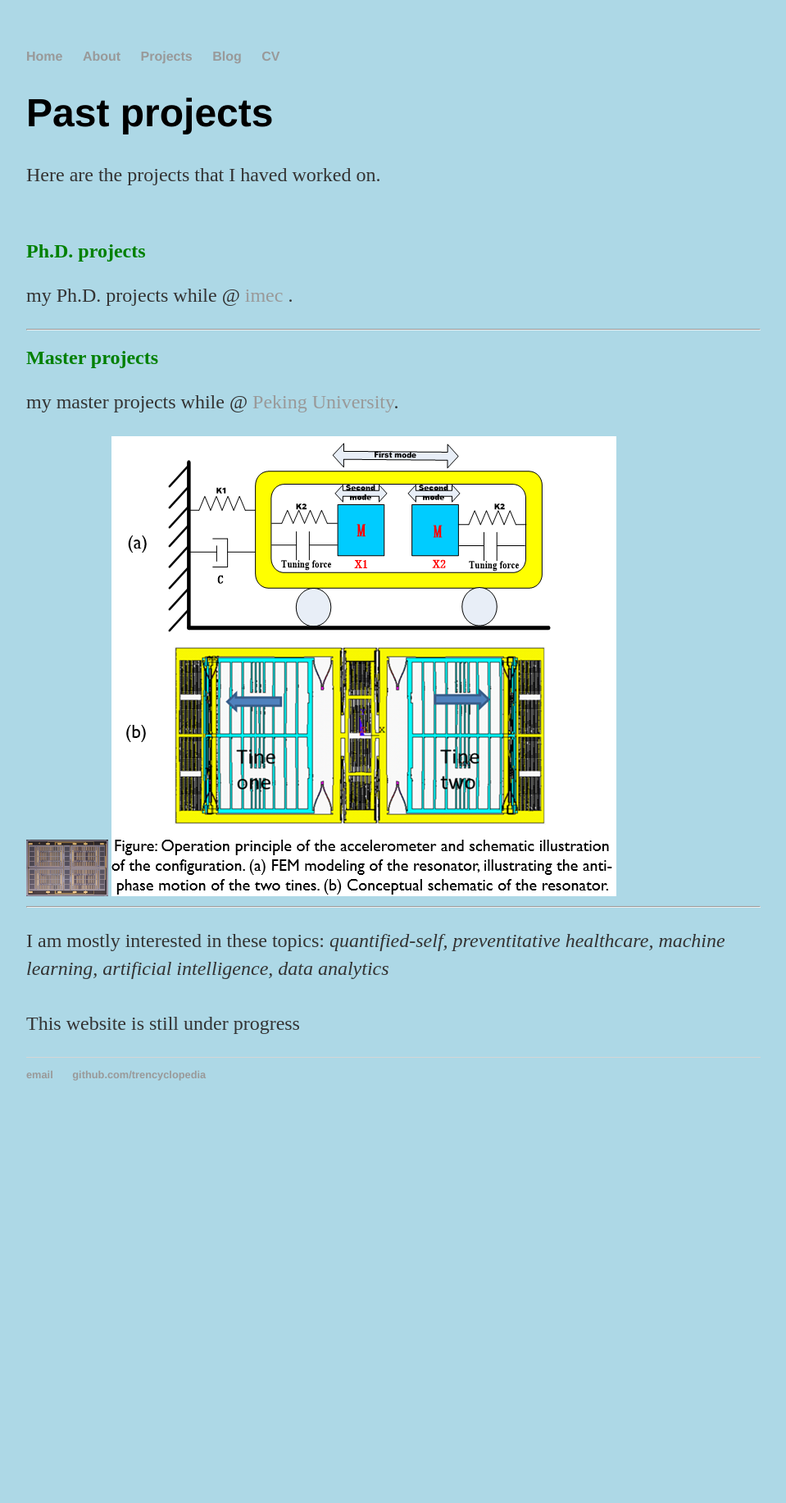
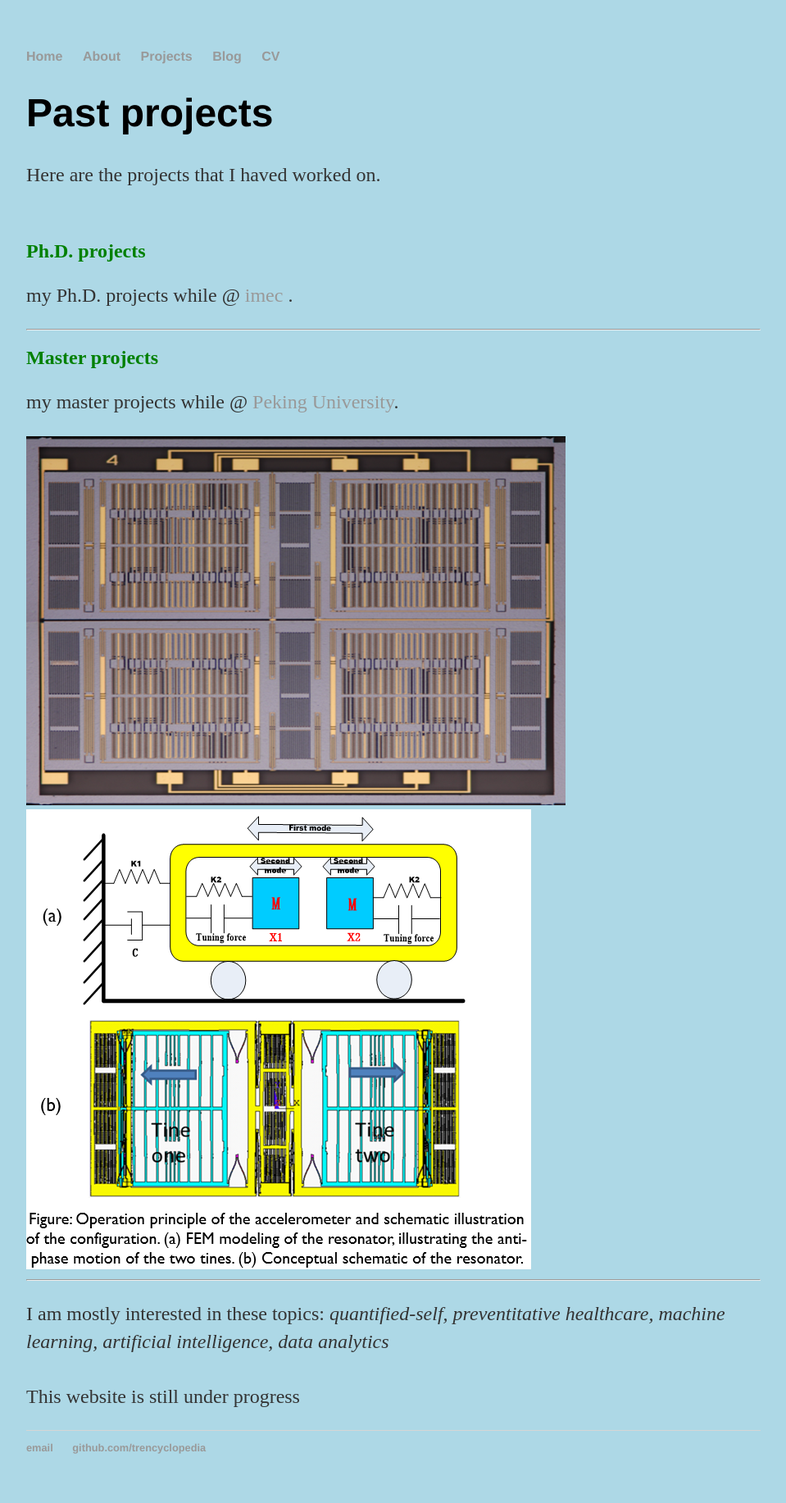
Before and after one commit to trencyclopedia/trencyclopedia.github.io, a Jekyll site: the page built from projects/index.html, in a window 1280 px wide. Shown: the whole page at 82% size, without its empty margins (160-1119 px from the left). Built offline with Jekyll 4.4.1, drawn with Linux system fonts in a browser that asks for light colours; before the commit the page ends 1378 px from its top, so only the background shows below that.

Commit message:
Update index.html

```diff
--- a/projects/index.html
+++ b/projects/index.html
@@ -17,8 +17,8 @@ title: Projects
 
 	<h2 style="color:green;">Master projects</h2>
 	<p>my master projects while @ <a href="https://english.pku.edu.cn/">Peking University</a>. </p>
-	<img width="100" alt="MEMS accelerometer" src="/img/MEMS_acc_picture.png">
-	<img  alt="MEMS accelerometer schematics" src ="/img/MEMS_acc.png">
+	<img  alt="MEMS accelerometer" src="/img/MEMS_acc_picture.png">
+	<img  alt="MEMS accelerometer schematics" src="/img/MEMS_acc.png">
 	<hr/>
 
 	<p>I am mostly interested in these topics: <em>quantified-self, preventitative healthcare, machine learning, artificial intelligence, data analytics</em>
```
